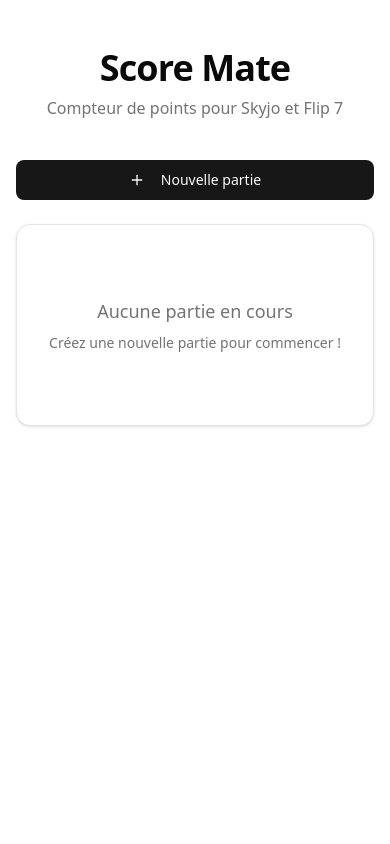
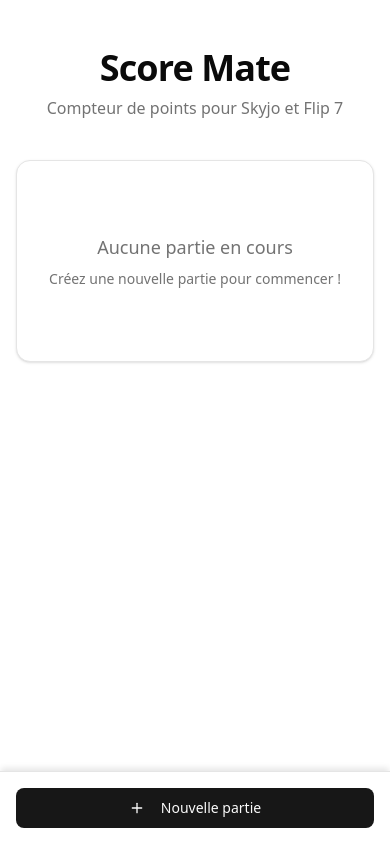
Before and after one commit to theikid/score-mate, a Next.js app: page / in a window 390 px wide. Built offline with nearby package versions, Linux system fonts and the light colour scheme.

Commit message:
feat: bouton fixe en bas sur mobile avec shadow
- Ajout d'une classe CSS .fixed-bottom-button avec media queries
- Sur mobile: bouton fixe en bas avec fond blanc et ombre
- Sur desktop: bouton dans le flow normal
- Un seul bouton au lieu de deux (code plus propre)

```diff
--- a/app/globals.css
+++ b/app/globals.css
@@ -123,3 +123,16 @@
     @apply bg-background text-foreground;
   }
 }
+
+@layer components {
+  .fixed-bottom-button {
+    @apply fixed bottom-0 left-0 right-0 bg-background border-t border-border p-4 z-50;
+    box-shadow: 0 -4px 6px -1px rgba(0, 0, 0, 0.1);
+  }
+
+  @media (min-width: 768px) {
+    .fixed-bottom-button {
+      @apply static border-t-0 p-0 shadow-none;
+    }
+  }
+}
--- a/app/page.tsx
+++ b/app/page.tsx
@@ -106,7 +106,7 @@
 
   return (
     <div className="min-h-screen bg-background">
-      <div className="container max-w-2xl mx-auto p-4 pb-20">
+      <div className="container max-w-2xl mx-auto p-4 pb-24 md:pb-4">
         <div className="flex flex-col gap-6">
           {/* Header */}
           <div className="text-center pt-8 pb-4">
@@ -117,16 +117,6 @@
               Compteur de points pour Skyjo et Flip 7
             </p>
           </div>
-
-          {/* Bouton nouvelle partie */}
-          <Button
-            size="lg"
-            onClick={() => router.push('/new-game')}
-            className="w-full"
-          >
-            <Plus className="w-5 h-5 mr-2" />
-            Nouvelle partie
-          </Button>
 
           {/* Parties en cours */}
           {activeGames.length > 0 && (
@@ -173,6 +163,20 @@
           )}
         </div>
       </div>
+
+      {/* Bouton nouvelle partie - fixe en bas sur mobile, normal sur desktop */}
+      <div className="fixed-bottom-button">
+        <div className="container max-w-2xl mx-auto">
+          <Button
+            size="lg"
+            onClick={() => router.push('/new-game')}
+            className="w-full"
+          >
+            <Plus className="w-5 h-5 mr-2" />
+            Nouvelle partie
+          </Button>
+        </div>
+      </div>
     </div>
   );
 }
```
